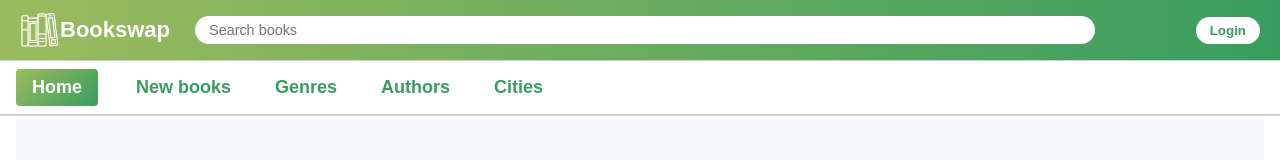
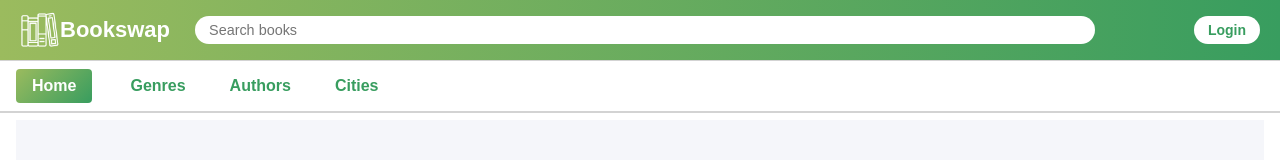
Before and after one commit to ViktoriaEster/bookswap-il, a React (Vite) app: page / in a window 1280 px wide. Shown: the top 160 px of the page. Built offline with nearby package versions, Linux system fonts and the light colour scheme; no server answers.

Commit message:
remove new book list

```diff
--- a/src/App.tsx
+++ b/src/App.tsx
@@ -53,7 +53,6 @@ function App() {
                     ? <div className={styles.loader}><Spinner /></div>
                     : <Routes>
                         <Route path={ROUTES.HOME} element={<MainPage/>}/>
-                        <Route path={ROUTES.NEW_BOOKS} element={<BookList type={BOOK_LIST_TYPES.NEW_BOOKS}/>}/>
                         <Route path={ROUTES.GENRES} element={<BookList type={BOOK_LIST_TYPES.GENRES}/>}/>
                         <Route path={ROUTES.AUTHORS} element={<BookList type={BOOK_LIST_TYPES.AUTHORS}/>}/>
                         <Route path={ROUTES.CITIES} element={<BookList type={BOOK_LIST_TYPES.CITIES}/>}/>
--- a/src/components/booklist/BookList.tsx
+++ b/src/components/booklist/BookList.tsx
@@ -7,7 +7,7 @@ import type {Genre} from "../../types/Genre.ts";
 import type {City} from "../../types/City.ts";
 import BookCardSmall from "../bookCardSmall/BookCardSmall.tsx";
 import styles from "./BookList.module.css";
-import {useState, useEffect} from "react";
+import {useState} from "react";
 
 
 
@@ -26,7 +26,6 @@ const BookList = ({type}: BookListProps) => {
     const [activeBooks, setActiveBooks] = useState<Book[]>(books);
 
     const createNavMenuItems = (): Author[] | Genre[] | City[] | null => {
-        if (type === BOOK_LIST_TYPES.NEW_BOOKS) return null;
         switch (type) {
             case BOOK_LIST_TYPES.AUTHORS:
                 return authors;
@@ -62,14 +61,6 @@ const BookList = ({type}: BookListProps) => {
 
     const navMenuItems = createNavMenuItems();
 
-    useEffect(() => {
-        if (type === BOOK_LIST_TYPES.NEW_BOOKS) {
-            setActiveBooks(books.filter(book => book.isNew));
-        } else {
-            setActiveBooks(books);
-        }
-    }, [type, books]);
-
     return (
         <div className={styles.bookListContainer}>
             {navMenuItems &&
--- a/src/components/navMenu/NavBar.module.css
+++ b/src/components/navMenu/NavBar.module.css
@@ -11,7 +11,7 @@
     border: none;
     color: #389d5f;
     background: none;
-    font-size: 18px;
+    font-size: 16px;
     font-weight: bold;
     cursor: pointer;
 }
--- a/src/components/navMenu/NavBar.tsx
+++ b/src/components/navMenu/NavBar.tsx
@@ -7,10 +7,6 @@ const NavBar = () => {
         <nav className={styles.navBarContainer}>
             <NavLink to={ROUTES.HOME} className={({isActive}) => isActive ? styles.activeLink : ""}>
                 <button>Home</button>
-            </NavLink>
-
-            <NavLink to={ROUTES.NEW_BOOKS} className={({isActive}) => isActive ? styles.activeLink : ""}>
-                <button>New books</button>
             </NavLink>
 
             <NavLink to={ROUTES.GENRES} className={({isActive}) => isActive ? styles.activeLink : ""}>
--- a/src/components/userBlock/userBlock.module.css
+++ b/src/components/userBlock/userBlock.module.css
@@ -9,4 +9,5 @@
     white-space: nowrap;
     margin-left: auto;
     flex: 0 0 auto;
+    font-size: 14px;
 }
--- a/src/constants.ts
+++ b/src/constants.ts
@@ -1,6 +1,5 @@
 export const ROUTES = {
     HOME: '/',
-    NEW_BOOKS: '/new-books',
     GENRES: '/genres',
     AUTHORS: '/authors',
     CITIES: '/cities',
@@ -9,7 +8,6 @@ export const ROUTES = {
 };
 
 export const BOOK_LIST_TYPES = {
-    NEW_BOOKS: 'newBooks',
     GENRES: 'booksByGenres',
     AUTHORS: 'booksByAuthors',
     CITIES: 'booksByCities',
```
Also changed, not shown: 1 other file (tests, documents, lock files or other folders).
